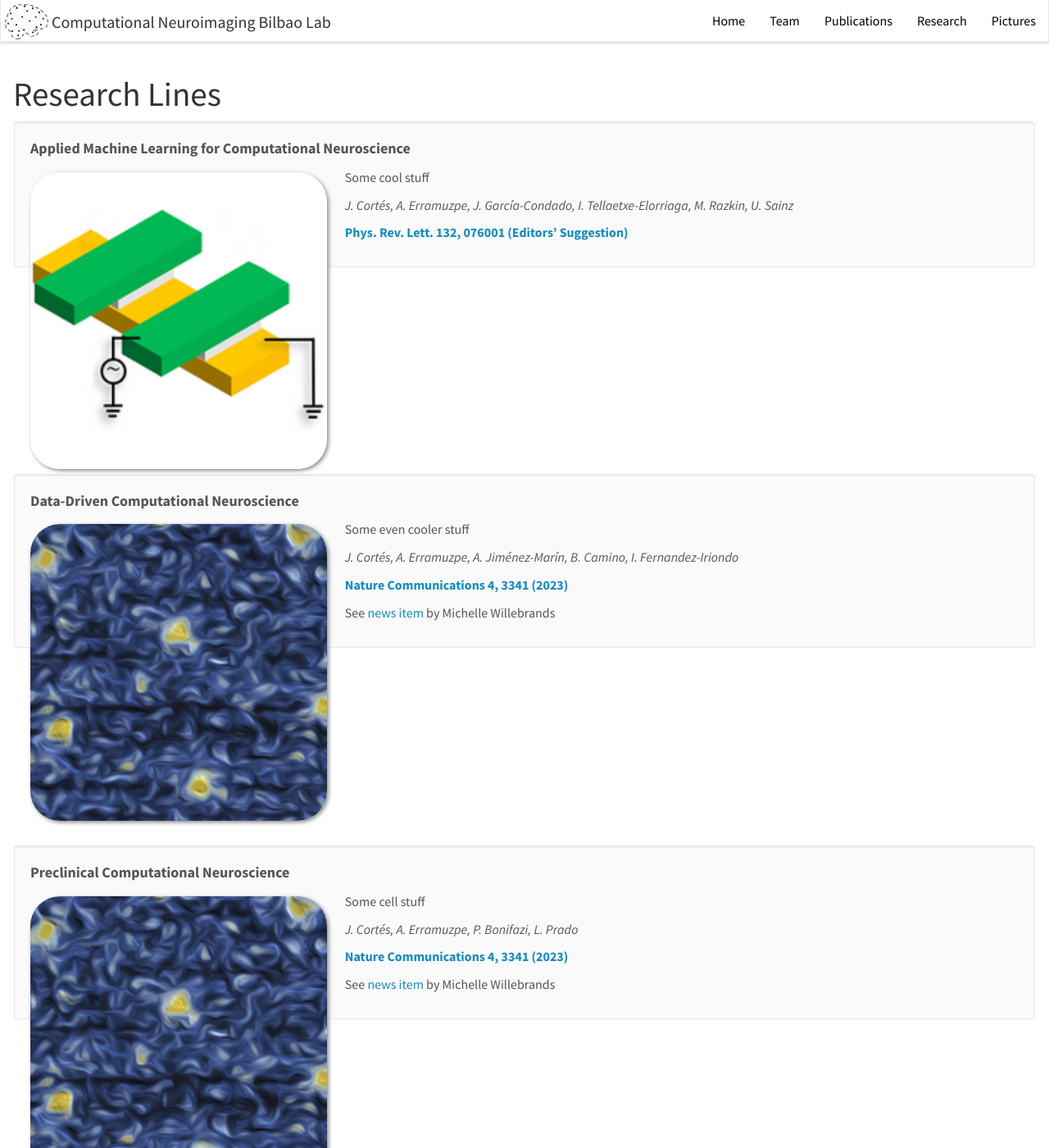
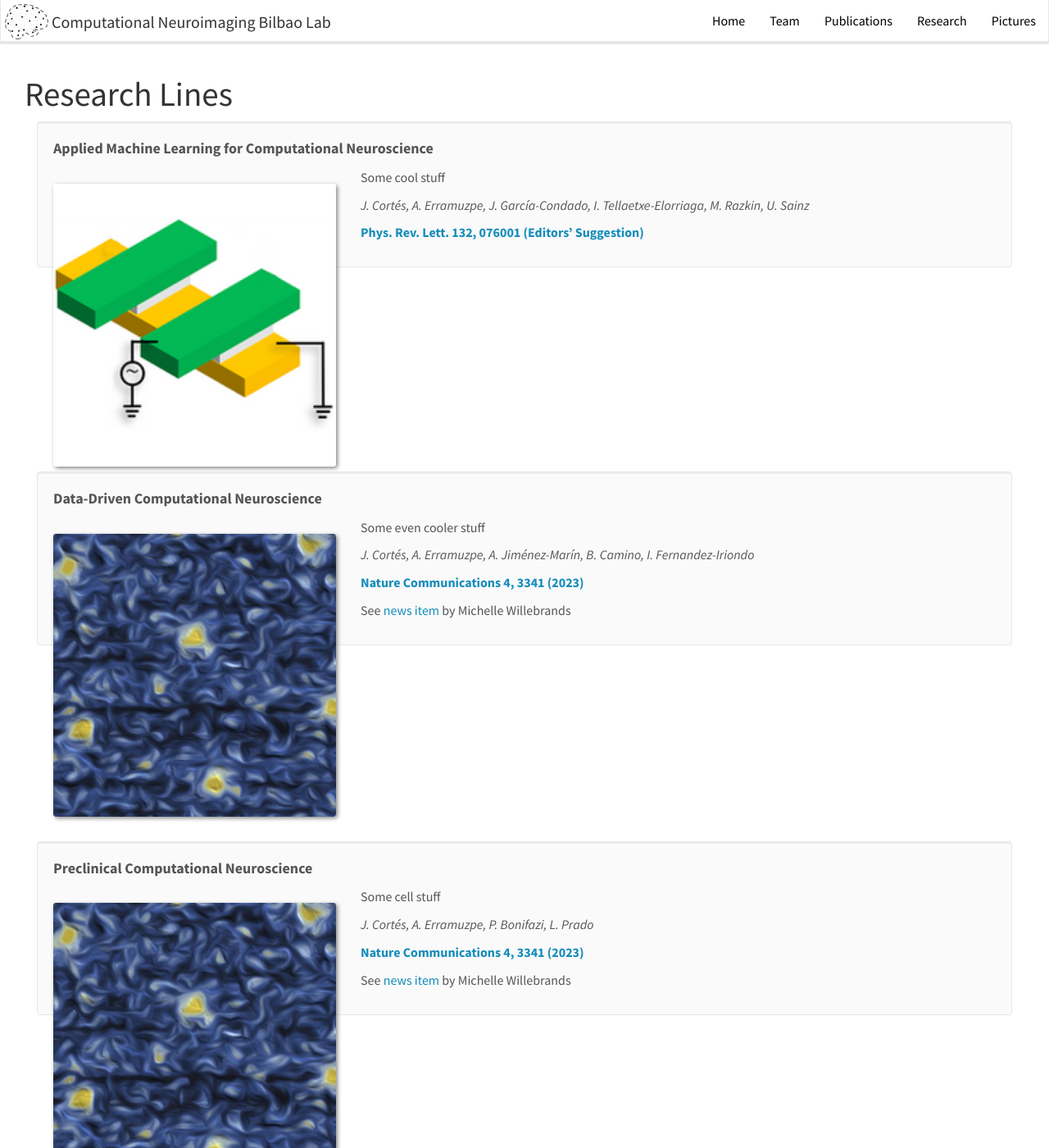
Before and after one commit to itellaetxe/compneurobilbao_website, a Jekyll site: the page built from _pages/research.md, in a window 1280 px wide and 1400 px high. Shown: the whole window at 82% size. Built offline with Jekyll 4.4.1, drawn with Linux system fonts in a browser that asks for light colours; nearby versions of some CDN libraries.

Commit message:
[change paddings]

```diff
--- a/css/main.scss
+++ b/css/main.scss
@@ -82,7 +82,7 @@ pubdesc {
 
 
 /* Team & Publications */
-#gridid img { margin: 16px 22px 6px 0; border-radius:10%; box-shadow: 2px 2px 5px #888888 }
+#gridid img { margin: 30px 30px 6px 0; border-radius:1%; box-shadow: 2px 2px 5px #888888 }
 #homeid img { margin: 0 0 0 0; border-radius:5%; box-shadow: 0px 0px 0px #888888 }
 #picid img { margin: 6px 3px 60px 6px; border-radius:1%; box-shadow: 2px 2px 5px #888888 }
 #gridid .row { margin-bottom: 24px; }
@@ -91,8 +91,8 @@ pubdesc {
 /* Grid overrides */
 .col-sm-1, .col-sm-2, .col-sm-3, .col-sm-5,
 .col-sm-7, .col-sm-8, .col-sm-9, .col-sm-10, .col-sm-11, .col-sm-12 {
-	padding-left: 16px;
-	padding-right: 16px;
+	padding-left: 30px;
+	padding-right: 30px;
 }
 
 /* Grid overrides */
```
